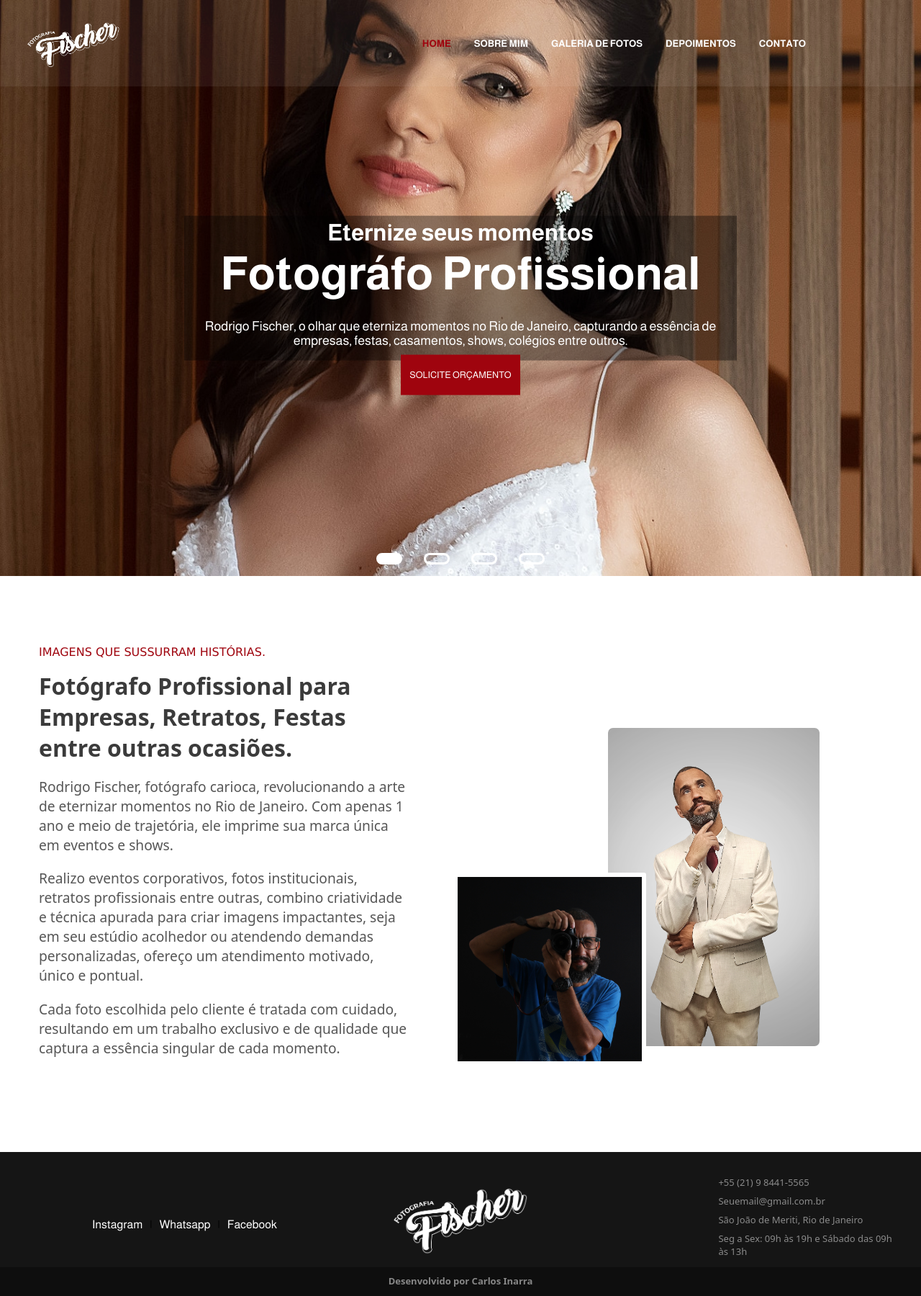
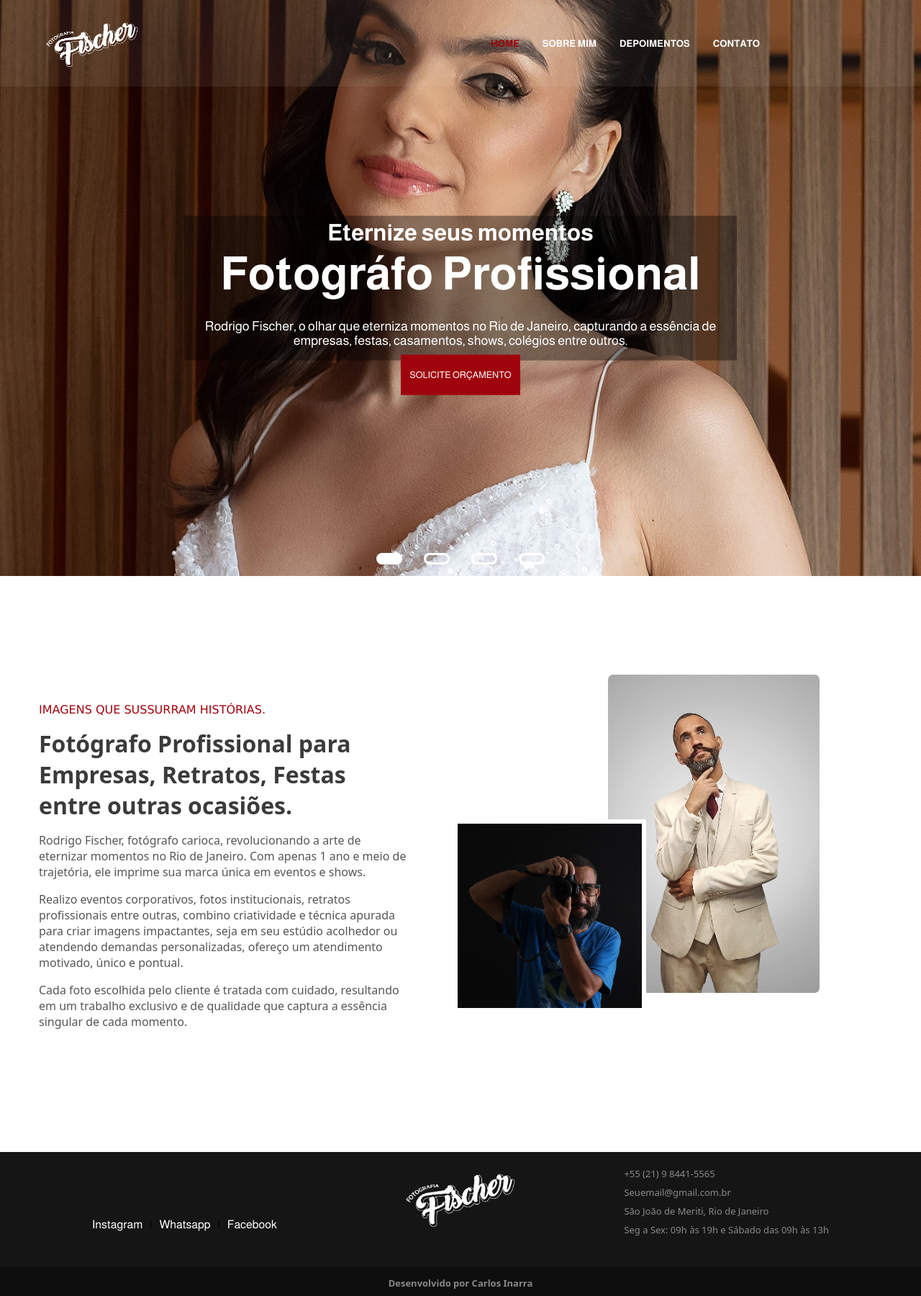
Before and after one commit to Carlos-Inarra/Fischer-Fotografia, a Flask app: template Projeto_site/templates/Base.html in a window 1280 px wide. Shown: the whole page at 72% size. Run offline with Flask 3, Linux system fonts and the light colour scheme; the template is opened without the code that fills it, so the values that code supplies are empty.

Commit message:
CssResponsivo

```diff
--- a/Projeto_site/routes.py
+++ b/Projeto_site/routes.py
@@ -1,6 +1,6 @@
 from flask import render_template,url_for,request,redirect
 from Projeto_site import app
 
-@app.route('/PaginaInicial',methods=['POST','GET'])
+@app.route('/',methods=['GET'])
 def Home():
     return render_template("Base.html")
--- a/Projeto_site/static/Base.css
+++ b/Projeto_site/static/Base.css
@@ -123,7 +123,7 @@ body{
 }
 
 .Links{
-    margin: 0 10vw 0 0 ;
+    margin: 0 15vw 0 0 ;
     display: flex;
     flex-direction: row;
 }
@@ -141,7 +141,7 @@ body{
 }
 
 .logo{
-    margin-left: 3vw;
+    margin-left: 5vw;
 }
 
 
@@ -254,8 +254,8 @@ body{
 
 .sobreMim{
     position: absolute;
-    margin-top: 110vh;
-    height: 80vh;
+    margin-top: 120vh;
+    max-height: 80vh;
     width: 100vw;
     margin-left: -10px;
     background-color: #ffffff;
@@ -337,23 +337,26 @@ footer{
     background-color: #151515;
 
     & .LogoRodape{
-        margin-top: 2vh;
+        height: 100%;
+        margin-top: 30px;
         display: flex;
         flex-direction: column;
         align-items: center;
-        justify-content: center;
+        justify-content: flex-start;
+        z-index: 901;
     }
 
     & div img{
         height: auto;
-        width: 22%;
+        width: 18%;
         margin-bottom: 3vh;
     }
 
     & .infos{
+        z-index: 902;
         position: absolute;
-        width: 20%;
-        right: 2vw;
+        width: auto;
+        right: 10vw;
         height: 80%;
         display: flex;
         flex-direction: column;
@@ -372,23 +375,22 @@ footer{
         background-color: #0e0e0e;
         width: 100vw;
         position: absolute;
+        height: 40px;
+        color: hsl(0, 0%, 100%);
+        font-size: x-small;
+        display: flex;
+        flex-direction: column;
+        font-weight: 600;
+        justify-content: flex-start;
+        align-items:center;
+        text-align: center;
         bottom: 0;
-        height: 20%;
-        color: #ffffff;
-        font-size: small;
-        display: flex;
-        font-weight: 600;
-        justify-content: center;
-        align-items: center;
-
-        & p{
-            margin-bottom: 2vh;
-        }
     }
 
 }
 
 .icones{
+    z-index: 903;
     position: absolute;
     left: 10vw;
     justify-content: space-between;
@@ -405,3 +407,171 @@ footer{
 .icones a:hover{
     color: #9f040e;
 }
+
+@media screen and (max-width: 1500px) {
+.infos{
+    margin-bottom: 3vh;
+}
+
+    .esquerdo p{
+        font-size: medium;
+    }
+
+    footer p{
+        font-size: small;
+
+    }
+}
+
+@media screen and (max-width: 1100px) {
+    .esquerdo p{
+        font-size: medium;
+    }
+
+    .esquerdo strong{
+        font-size: large;
+    }
+
+
+    footer p{
+        font-size: x-small;
+
+    }
+
+    .direito #sobre1{
+        top: 15vh;
+    }
+    .direito #sobre2{
+        top: 5vh;
+    }
+
+}
+
+@media screen and (max-width: 880px) {
+
+    .texto strong{
+        font-size: medium;
+    }
+
+    .texto h1{
+        font-size: larger;
+    }
+
+    .texto{
+        width: 80vw;
+
+        & a{
+            font-size: small;
+            width: 20vw;
+        }
+    }
+
+    .texto p{
+        font-size: large;
+    }
+
+
+.esquerdo{
+    margin-left: 10vw;
+}
+
+.direito #sobre1{
+    width: 25vw;
+    top: 42vh;
+
+}
+.direito #sobre2{
+    width: 35vw;
+
+}
+
+section.sobreMim p{
+    font-size: small;
+
+}
+
+section.sobreMim{
+    margin-top: 100vh;
+}
+
+    footer p{
+        font-size:xx-small;
+
+    }
+
+    footer .icones{
+        font-size: xx-small;
+    }
+
+    footer .LogoRodape{
+        display: none;
+    }
+
+    .logo img{
+        width: 15vw;
+        margin-left: 5vw;
+    }
+
+
+}
+
+@media screen and (max-width: 500px) {
+
+    .Cabecalho1{
+        height: 10vh;
+    }
+
+    .Cabecalho2{
+        height: 10vh;
+    }
+
+    .Links{
+        margin: 0 1vw 0 0;
+    }
+
+    .Links a{
+        font-size: xx-small;
+    }
+
+    .texto{
+        height: 30vh;
+        width: 60vw;
+        display: flex;
+
+        & strong,p{
+            font-size: xx-small;
+        }
+
+        & a{
+            width: 30vw;
+            height: 5vh;
+            font-size: x-small;
+        }
+    }
+
+    section.sobreMim p,h3{
+        font-size: 45%;
+    }
+
+    section.sobreMim strong{
+        font-size: 60%;
+    }
+
+    .direito #sobre1{
+        width: 40vw;
+        top: 35vh;
+        right: 0.2vw;
+        border-radius: 10px;
+    }
+
+    footer p{
+        font-size:45%;
+
+    }
+
+    footer .icones{
+        font-size: xx-small;
+    }
+
+
+}
--- a/Projeto_site/templates/Base.html
+++ b/Projeto_site/templates/Base.html
@@ -2,10 +2,12 @@
 <html lang="pt-br">
     <head>
         <meta charset="UTF-8">
+        <meta name="viewport" content="width=device-width, initial-scale=1.0">
         <title>Fotografia Fischer</title>
-        <link rel="stylesheet" href="{{ url_for('static', filename='/Base.css') }}">
+        <link rel="stylesheet" href="/static/Base.css">
         <script src="{{ url_for('static', filename='base.js') }}"></script>
         <link rel="shortcut icon" href="/static/Imagens/logo.ico" type="image/x-icon">
+
     {% block head %}
     {% endblock %}
     </head>
@@ -15,7 +17,6 @@
             <div class="Links">
                 <a href="" class="links link1" id="Home"> <span>Home</span><div></div></a>
                 <a href="#Sobre" class="links cor link2 "> <span>Sobre Mim</span><div></div></a>
-                <a href="" class="links cor link3"> <span>Galeria de Fotos</span><div></div></a>
                 <a href="" class="links cor link4"> <span>Depoimentos</span><div></div></a>
                 <a href="" class="links cor link5"><span>Contato</span><div></div></a>
             </div>
```
